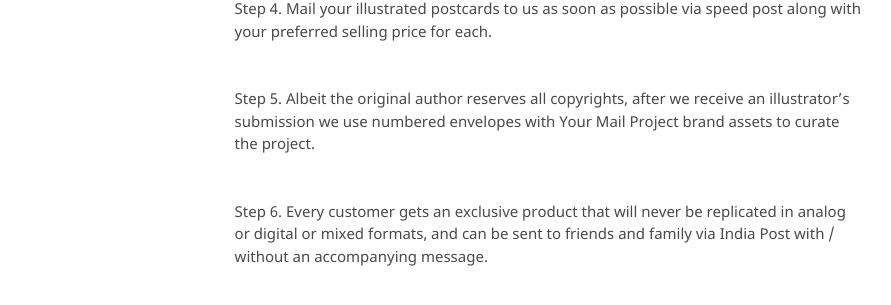
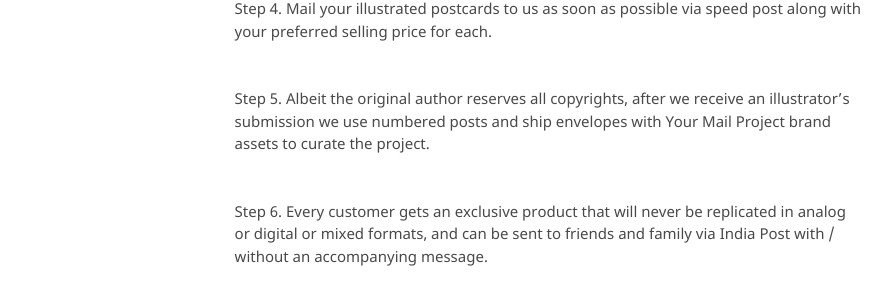
Before and after one commit to kvshvlin/yourmailproject, a Jekyll site: the page built from index.md, in a window 1280 px wide. Shown: the part 768-1073 px from the top of the page, without its empty margins (193-1084 px from the left). Built offline with Jekyll 4.4.1, drawn with Linux system fonts in a browser that asks for light colours; our own code applies the rules of GitHub Pages for plain Markdown files.

Commit message:
Update index.md

```diff
--- a/index.md
+++ b/index.md
@@ -12,7 +12,7 @@ Step 3. Share work in progress images to your Instagram stories and tag our Inst
 
 Step 4. Mail your illustrated postcards to us as soon as possible via speed post along with your preferred selling price for each.
 
-Step 5. Albeit the original author reserves all copyrights, after we receive an illustrator's submission we use numbered envelopes with Your Mail Project brand assets to curate the project.
+Step 5. Albeit the original author reserves all copyrights, after we receive an illustrator's submission we use numbered posts and ship envelopes with Your Mail Project brand assets to curate the project.
 
 Step 6. Every customer gets an exclusive product that will never be replicated in analog or digital or mixed formats, and can be sent to friends and family via India Post with / without an accompanying message.
 
```
